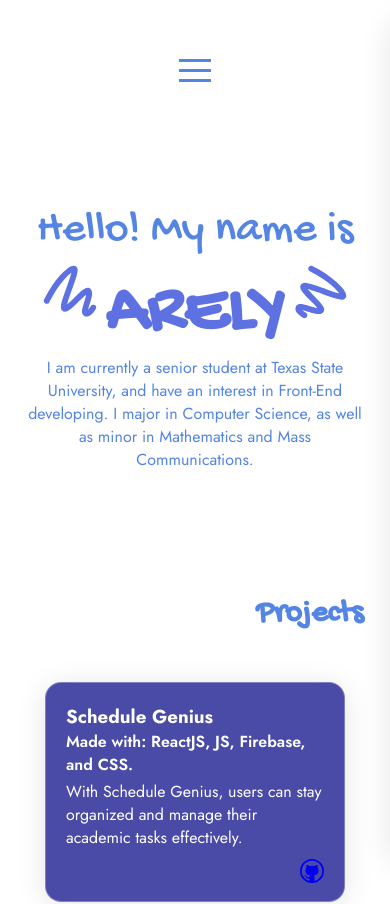
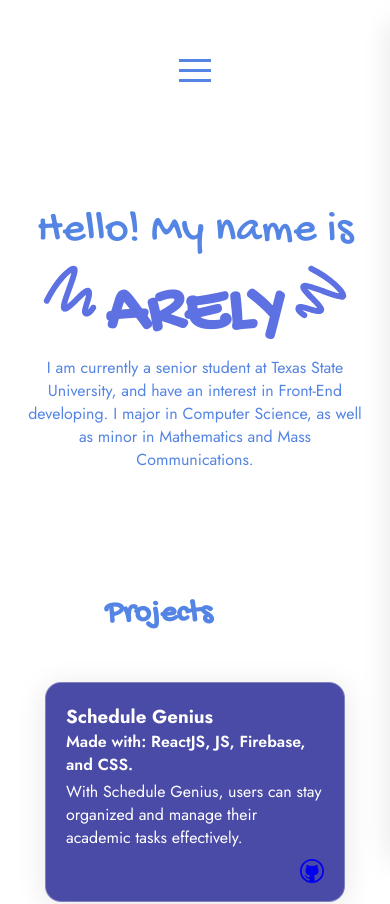
Before and after one commit to agc6/Arely-Portfolio, a React (Vite) app: page / in a window 390 px wide. Shown: the top 904 px of the page. Built offline with nearby package versions, Linux system fonts and the light colour scheme.

Commit message:
media layout changes

```diff
--- a/src/components/contact.css
+++ b/src/components/contact.css
@@ -27,7 +27,7 @@
     }
 }
 
-@media (max-width: 768px) {
+@media (max-width: 1024px) {
     .contact {
         margin-left: 20px;
     }
--- a/src/components/home.css
+++ b/src/components/home.css
@@ -64,3 +64,15 @@
     font-family: var(--primary-font);
     font-size: 2rem;
 }
+
+@media (max-width: 768px) {
+    .section-title {
+        margin-left: 105px;
+    }
+}
+
+@media (max-width: 1024px) {
+    .section-title {
+       margin-left: 105px;
+    }
+}
--- a/src/components/projects.css
+++ b/src/components/projects.css
@@ -23,6 +23,7 @@
         grid-template-columns: 1fr; /* Change to 1 column for small screens */
     }
 }
+
 
 h4{
     padding-bottom: 0.25rem;
```
